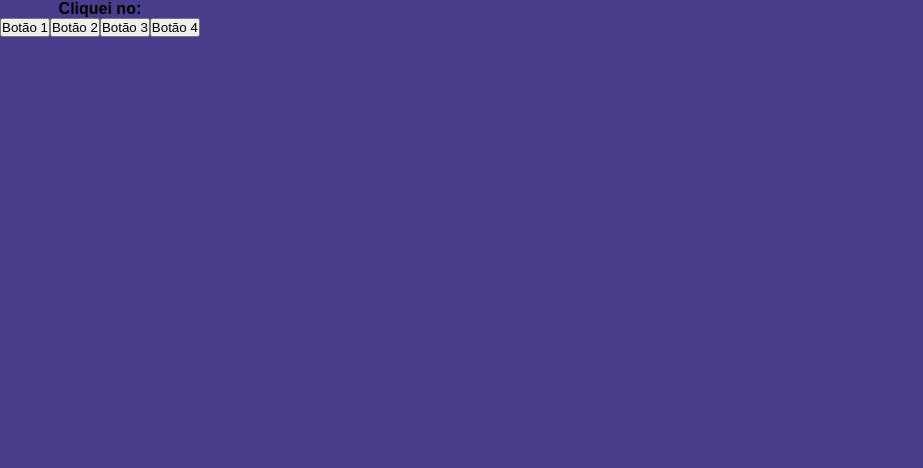
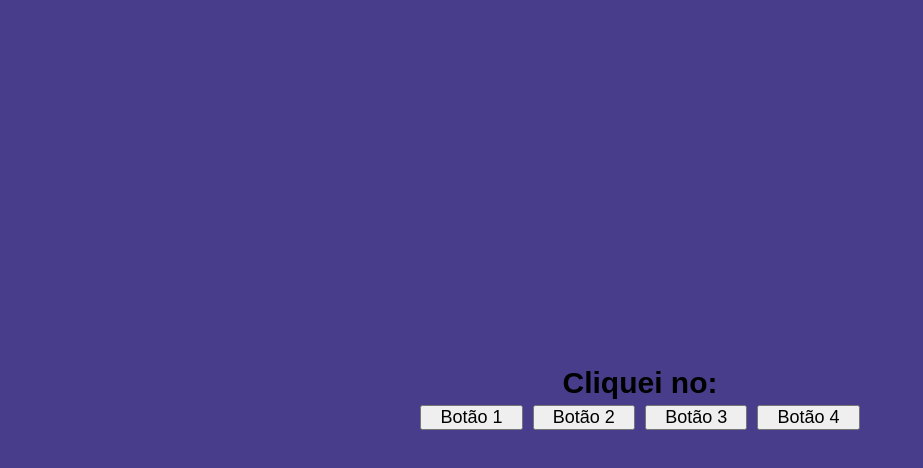
Before and after one commit to Pecorario/estudos-reactjs, a React (Create React App) app: page / in a window 1280 px wide. Shown: the top 468 px of the page, without its empty margins (0-923 px from the left). Built offline with nearby package versions, Linux system fonts and the light colour scheme.

Commit message:
Correção do css

```diff
--- a/src/App.css
+++ b/src/App.css
@@ -6,12 +6,19 @@
 html, body {
   width: 100%;
   height: 100%;
+
+}
+
+body {
   background-color: darkslateblue;
-  display: flex;
 }
 
 .First {
-  height: 100%;
+  height: 100vh;
+  display: flex;
+  flex-direction: column;
+  justify-content: center;
+  align-content: center;
 }
 
 .First * {
@@ -21,4 +28,16 @@ html, body {
 .First p {
   text-align: center;
   font-weight: bold;
+  font-size: 30px;
 }
+
+.btns {
+  display: flex;
+  justify-content: center;
+}
+
+.First button {
+  width: 8%;
+  font-size: 18px;
+  margin: 5px;
+}
--- a/src/pages/first.js
+++ b/src/pages/first.js
@@ -37,12 +37,17 @@ class FirstPractice extends Component {
   render() {
     return (
       <div className="First">
-        <MyLabel text={this.state.labelText} />
+        <div className="texto">
+          <MyLabel text={this.state.labelText} />
+        </div>
 
-        <MyButton handleClick={this.setLabelText} label="Botão 1" />
-        <MyButton handleClick={this.setLabelText} label="Botão 2" />
-        <MyButton handleClick={this.setLabelText} label="Botão 3" />
-        <MyButton handleClick={this.setLabelText} label="Botão 4" />
+        <div className="btns">
+          <MyButton handleClick={this.setLabelText} label="Botão 1" />
+          <MyButton handleClick={this.setLabelText} label="Botão 2" />
+          <MyButton handleClick={this.setLabelText} label="Botão 3" />
+          <MyButton handleClick={this.setLabelText} label="Botão 4" />
+        </div>
+
       </div>
     );
   }
```
Also changed, not shown: package.json (line endings or trailing spaces), 1 other file (tests, documents, lock files or other folders).
